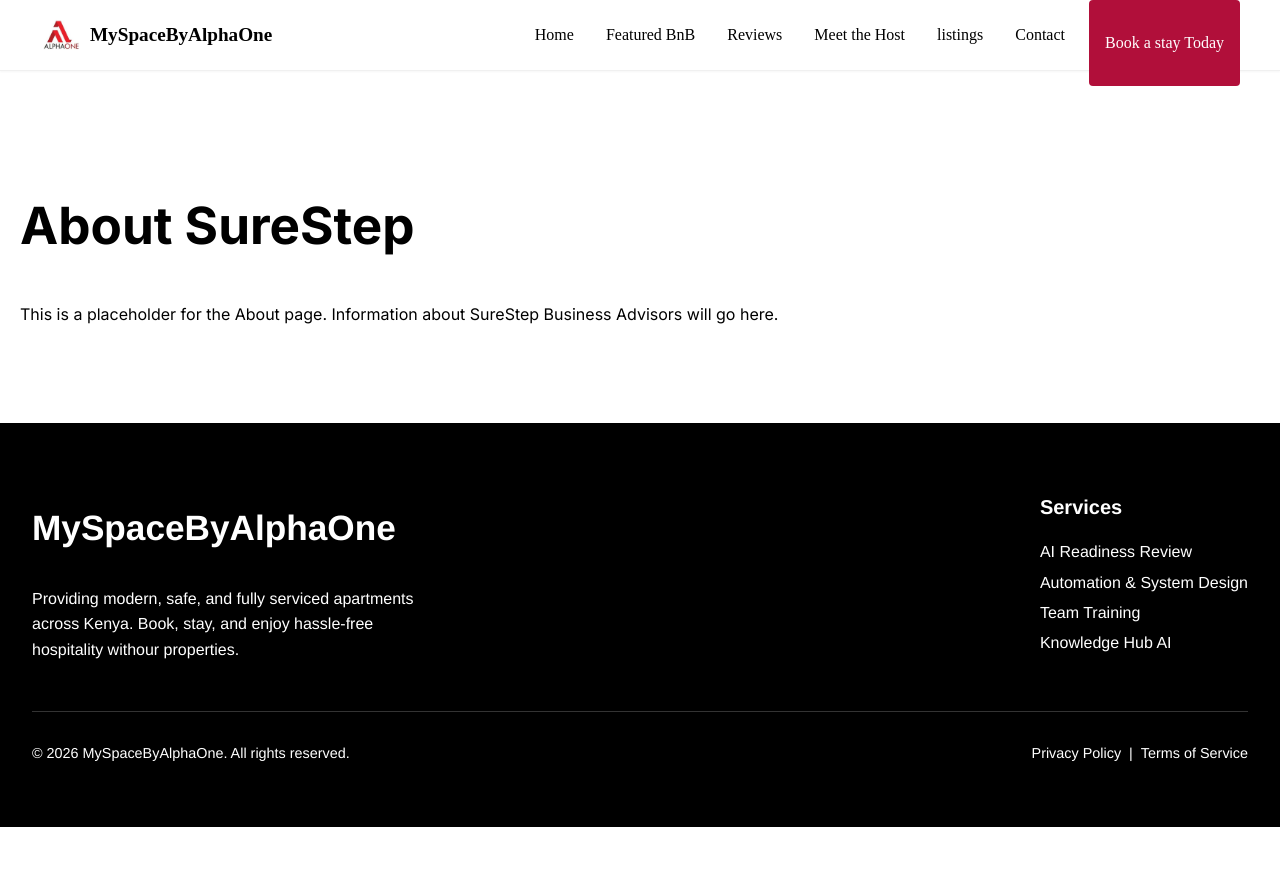
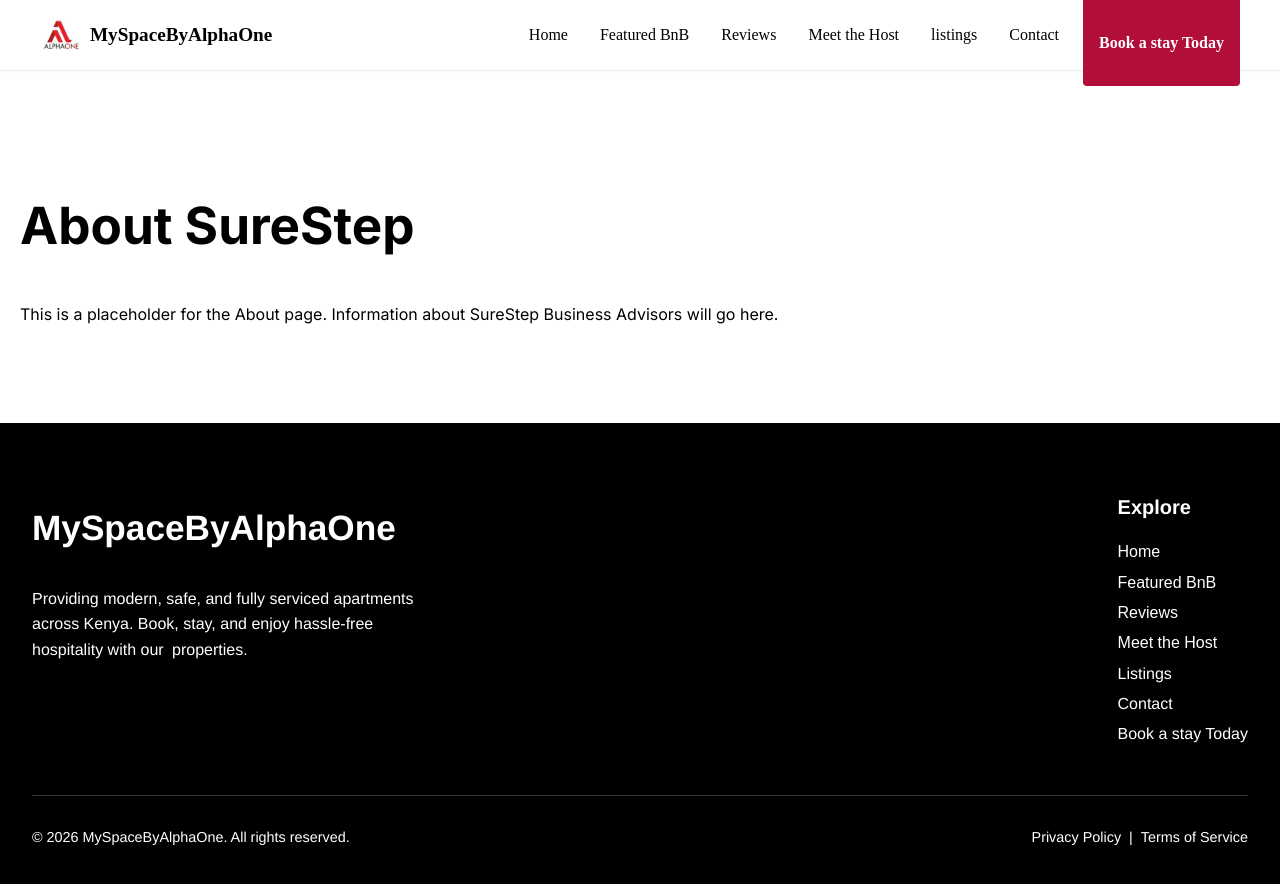
Before and after one commit to Herman-Gathege/alpha-bnb-site, a React (Vite) app in the folder frontend/: page /about in a window 1280 px wide. Shown: the top 884 px of the page. Before the commit the page ends 827 px from the top, so only its background shows below. Built offline with nearby package versions, Linux system fonts and the light colour scheme; no server answers.

Commit message:
added footer fix

```diff
--- a/frontend/src/components/Footer.jsx
+++ b/frontend/src/components/Footer.jsx
@@ -1,8 +1,31 @@
-import React from "react";
-import { Link } from "react-router-dom";
-import "../css/Footer.css"; // we'll style it separately
+import React, { useEffect } from "react";
+import { Link, useLocation, useNavigate } from "react-router-dom";
+import "../css/Footer.css";
 
 const Footer = () => {
+  const navigate = useNavigate();
+  const location = useLocation();
+
+  // Smooth scroll when hash changes
+  useEffect(() => {
+    if (location.hash) {
+      const el = document.querySelector(location.hash);
+      if (el) {
+        el.scrollIntoView({ behavior: "smooth" });
+      }
+    }
+  }, [location]);
+
+  // Navigate and scroll to a section
+  const scrollToSection = (id) => {
+    if (location.pathname !== "/") {
+      navigate(`/#${id}`);
+    } else {
+      const el = document.getElementById(id);
+      el?.scrollIntoView({ behavior: "smooth" });
+    }
+  };
+
   return (
     <footer className="footer">
       <div className="footer-top">
@@ -10,28 +33,39 @@ const Footer = () => {
           <h2>MySpaceByAlphaOne</h2>
           <p>
             Providing modern, safe, and fully serviced apartments across Kenya.
-            Book, stay, and enjoy hassle-free hospitality with
-            <Link to="/listings" className="footer-inline-link">
-              our properties
+            Book, stay, and enjoy hassle-free hospitality with our{" "}
+            <Link to="/login" className="footer-inline-link">
+              properties
             </Link>
             .
           </p>
         </div>
 
         <div className="footer-links">
-          <h3>Services</h3>
+          <h3>Explore</h3>
           <ul>
             <li>
-              <Link to="/ai-readiness">AI Readiness Review</Link>
+              <button onClick={() => scrollToSection("home")}>Home</button>
             </li>
             <li>
-              <Link to="/services">Automation & System Design</Link>
+              <button onClick={() => scrollToSection("featured")}>
+                Featured BnB
+              </button>
             </li>
             <li>
-              <Link to="/services#team-training">Team Training</Link>
+              <button onClick={() => scrollToSection("reviews")}>Reviews</button>
             </li>
             <li>
-              <Link to="/services">Knowledge Hub AI</Link>
+              <button onClick={() => scrollToSection("about")}>Meet the Host</button>
+            </li>
+            <li>
+              <Link to="/services">Listings</Link>
+            </li>
+            <li>
+              <Link to="/contact">Contact</Link>
+            </li>
+            <li>
+              <Link to="/ai-readiness">Book a stay Today</Link>
             </li>
           </ul>
         </div>
--- a/frontend/src/components/ReviewSection.jsx
+++ b/frontend/src/components/ReviewSection.jsx
@@ -90,7 +90,7 @@ const ReviewsSection = () => {
   const settings = {
     dots: true,
     infinite: true,
-    speed: 500,
+    speed: 700,
     slidesToShow: 2,
     slidesToScroll: 1,
     autoplay: true,
--- a/frontend/src/css/Footer.css
+++ b/frontend/src/css/Footer.css
@@ -27,6 +27,20 @@
 
 .footer-brand {
   max-width: 400px;
+}
+
+.footer-links button{
+  background: none;
+  border: none;
+  color: #fff;
+  padding: 0;
+  font-size: 1rem;
+  cursor: pointer;
+  text-align: left;
+}
+
+.footer-links button:hover {
+  text-decoration: underline;
 }
 
 .footer-links h3 {
@@ -59,6 +73,7 @@
   color: #fff;
   text-decoration: underline;
   font-weight: 500;
+  padding-left: 4px;
 }
 
 .footer-inline-link:hover {
--- a/frontend/src/css/Listings.css
+++ b/frontend/src/css/Listings.css
@@ -1,9 +1,11 @@
 .listings-hero {
-  background: url("/images/hero33.jpeg") center/cover no-repeat;
+  background: linear-gradient(rgba(7, 1, 1, 0.9), rgba(127, 29, 29, 0.9)),
+              url("/images/hero33.jpeg") center/cover no-repeat;
   color: #fff;
   text-align: center;
   padding: 120px 20px;
 }
+
 
 .listings-hero h1 {
   font-size: 3rem;
--- a/frontend/src/css/Navbar.css
+++ b/frontend/src/css/Navbar.css
@@ -82,8 +82,9 @@
 .nav-cta {
   background-color: #B10F3A;
   color: #fff;
+  font-weight: 600;
   padding: 8px 16px;
-  border-radius: 4px;
+  border-radius: 0px 0px 4px 4px;
   margin-left: 8px;
 }
 
--- a/frontend/src/css/landing.css
+++ b/frontend/src/css/landing.css
@@ -477,6 +477,8 @@ html, body {
   box-shadow: 0 4px 12px rgba(0,0,0,0.08);
   text-align: left;
   transition: transform 0.2s;
+  cursor: pointer;
+
 }
 
 .review-card:hover {
```
Also changed, not shown: frontend/public/images/hero44.jpeg (added).
